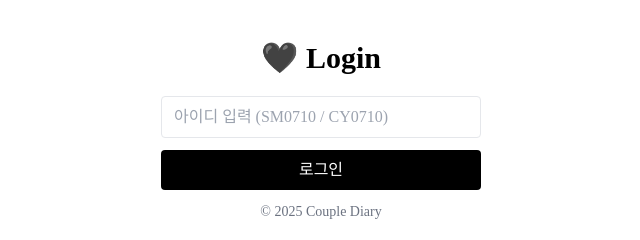
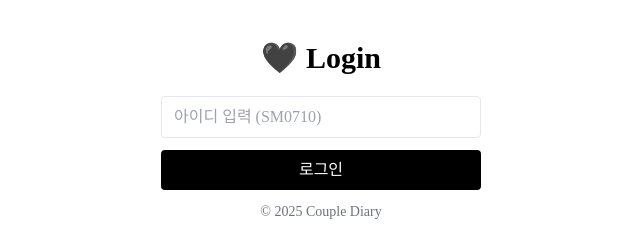
Before and after one commit to moaram/couple-diary, a plain HTML site: page index.html in a window 1280 px wide. Shown: the full height of the page, 319-959 px from the left. Drawn offline with nearby package versions, Linux system fonts and the light colour scheme.

Commit message:
Update index.html

```diff
--- a/index.html
+++ b/index.html
@@ -14,7 +14,7 @@
   <!-- 로그인 화면 -->
   <div id="login-screen" class="w-full max-w-xs text-center">
     <h1 class="text-3xl font-bold mb-5">🖤 Login</h1>
-    <input id="login-id" type="text" placeholder="아이디 입력 (SM0710 / CY0710)"
+    <input id="login-id" type="text" placeholder="아이디 입력 (SM0710)"
       class="border w-full px-3 py-2 rounded mb-3 focus:outline-none focus:ring-1 focus:ring-gray-400" />
     <button id="login-btn" class="w-full bg-black text-white py-2 rounded hover:bg-gray-800">로그인</button>
     <p class="text-gray-500 text-sm mt-3">© 2025 Couple Diary</p>
```
